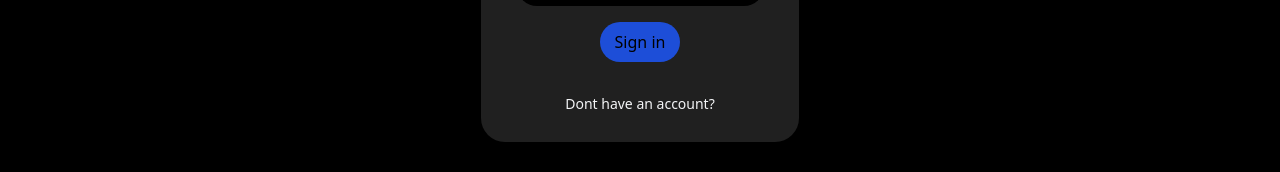
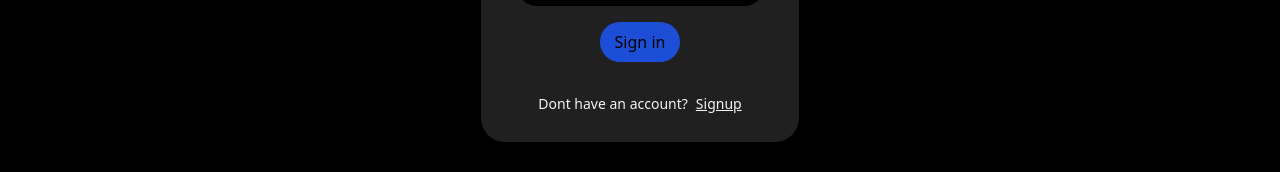
Before and after one commit to Amitrochates/mycontacts-frontend, a React (Vite) app: page /signin in a window 1280 px wide. Shown: the part 374-546 px from the top of the page. Built offline with nearby package versions, Linux system fonts and the light colour scheme; no server answers.

Commit message:
Signup, Signin navigation

```diff
--- a/src/pages/Signin.jsx
+++ b/src/pages/Signin.jsx
@@ -1,7 +1,8 @@
 import { TopBar } from "../components/TopBar"
 import { useState } from "react"
 import axios from "axios"
-import { useNavigate } from "react-router-dom"
+import { useNavigate, Link } from "react-router-dom"
+
 export const Signin = () => {
     const url = import.meta.env.VITE_BACKEND_URL;
     const navigate = useNavigate();
@@ -40,8 +41,9 @@ export const Signin = () => {
                     Sign in
                 </button>
 
-                <div className="text-gray-100 text-sm p-2 pt-6 font-xs">
+                <div className="flex text-gray-100 text-sm p-2 pt-6 font-xs">
                     <div>Dont have an account? </div>
+                    <Link className="pl-2 underline" to={"/signup"}>Signup</Link>
                 </div>
             </div>
     </div>
--- a/src/pages/Signup.jsx
+++ b/src/pages/Signup.jsx
@@ -1,6 +1,7 @@
 import { TopBar } from "../components/TopBar"
 import { useState } from "react";
 import axios from 'axios';
+import { Link } from "react-router-dom";
 export const Signup = () => {
     const [username, setUsername] = useState("");
     const [email, setEmail] = useState("");
@@ -42,8 +43,9 @@ export const Signup = () => {
                     Sign up
                 </button>
 
-                <div className="text-gray-100 text-sm p-2 pt-6 font-xs">
+                <div className=" flex text-gray-100 text-sm p-2 pt-6 font-xs">
                     <div>Already have an account?</div>
+                    <Link className="pl-2 underline" to={"/signin"}>Login</Link>
                 </div>
             </div>
     </div>
```
